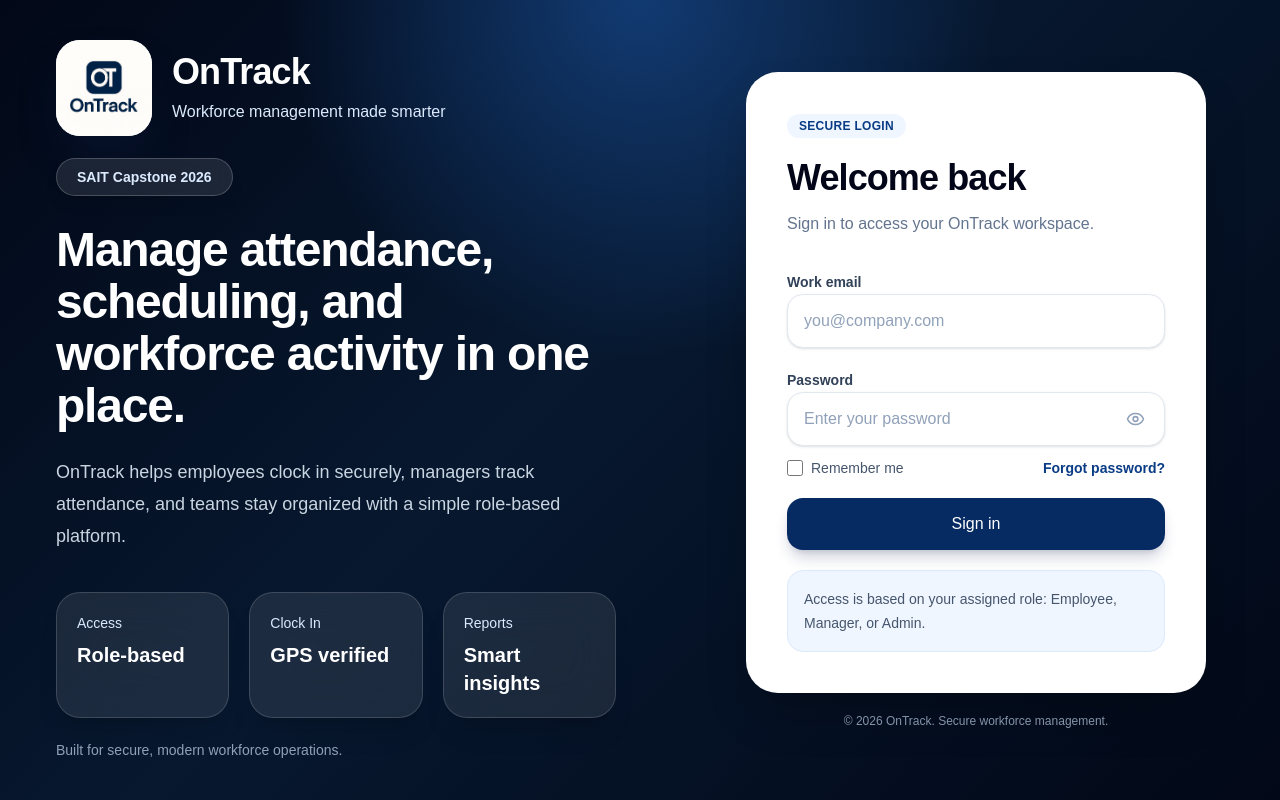
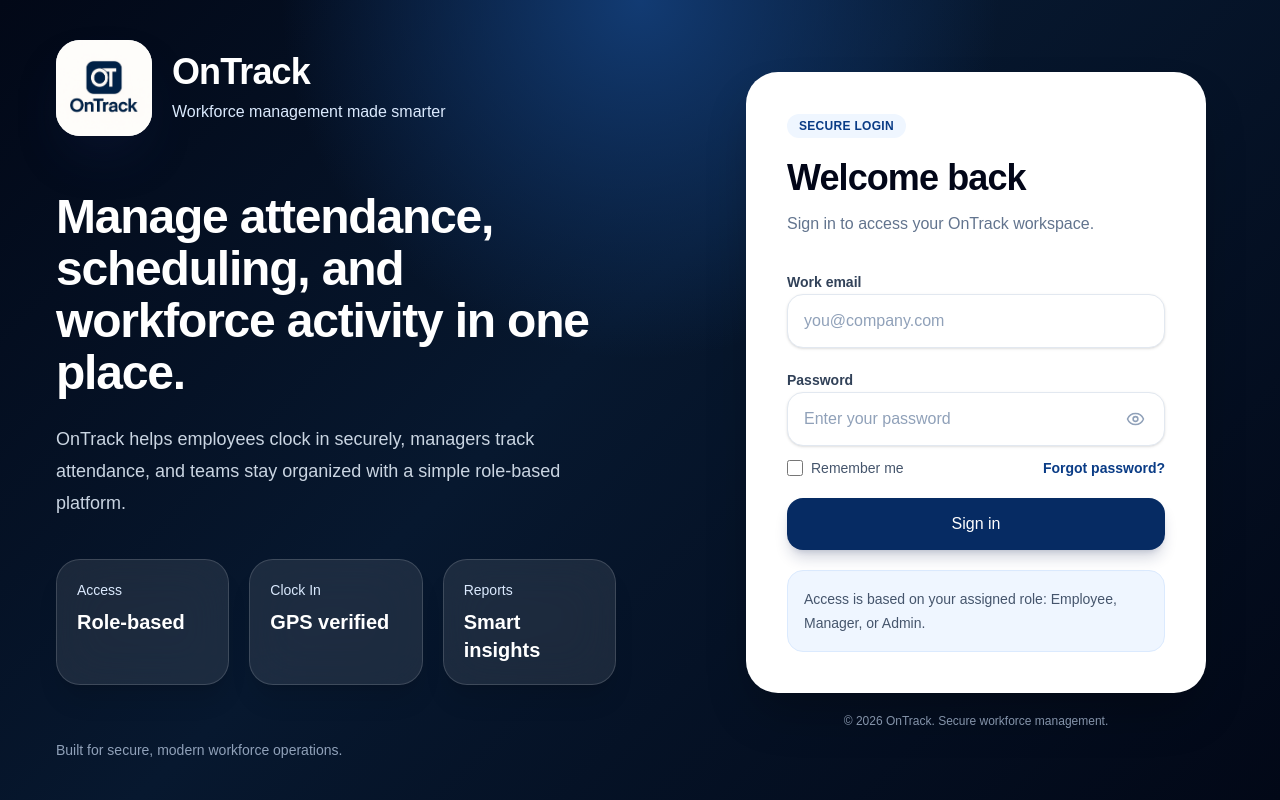
Before and after one commit to ayushhhhsainjuuu/OnTrack, a Next.js app: page /auth/login in a window 1280 px wide. Built offline with nearby package versions, Linux system fonts and the light colour scheme; no server answers.

Commit message:
Remove SAIT Capstone badge from login page

```diff
--- a/components/auth/AuthShell.jsx
+++ b/components/auth/AuthShell.jsx
@@ -26,6 +26,7 @@ export default function AuthShell({ title, subtitle, badge, children }) {
 
               <div>
                 <h1 className="text-4xl font-bold tracking-tight">OnTrack</h1>
+
                 <p className="mt-2 text-base text-blue-100">
                   Workforce management made smarter
                 </p>
@@ -33,10 +34,6 @@ export default function AuthShell({ title, subtitle, badge, children }) {
             </div>
 
             <div className="max-w-2xl">
-              <div className="mb-7 inline-flex rounded-full border border-white/20 bg-white/10 px-5 py-2 text-sm font-semibold text-blue-100 shadow-lg backdrop-blur-xl">
-                SAIT Capstone 2026
-              </div>
-
               <h2 className="text-5xl font-bold leading-[1.08] tracking-tight">
                 Manage attendance, scheduling, and workforce activity in one
                 place.
@@ -87,8 +84,10 @@ export default function AuthShell({ title, subtitle, badge, children }) {
                       priority
                     />
                   </div>
+
                   <div>
                     <p className="text-2xl font-bold text-white">OnTrack</p>
+
                     <p className="text-sm text-slate-300">
                       Secure workforce access
                     </p>
@@ -107,6 +106,7 @@ export default function AuthShell({ title, subtitle, badge, children }) {
                   <h2 className="text-4xl font-bold tracking-tight text-slate-950">
                     {title}
                   </h2>
+
                   <p className="mt-3 text-base leading-7 text-slate-500">
                     {subtitle}
                   </p>
```
